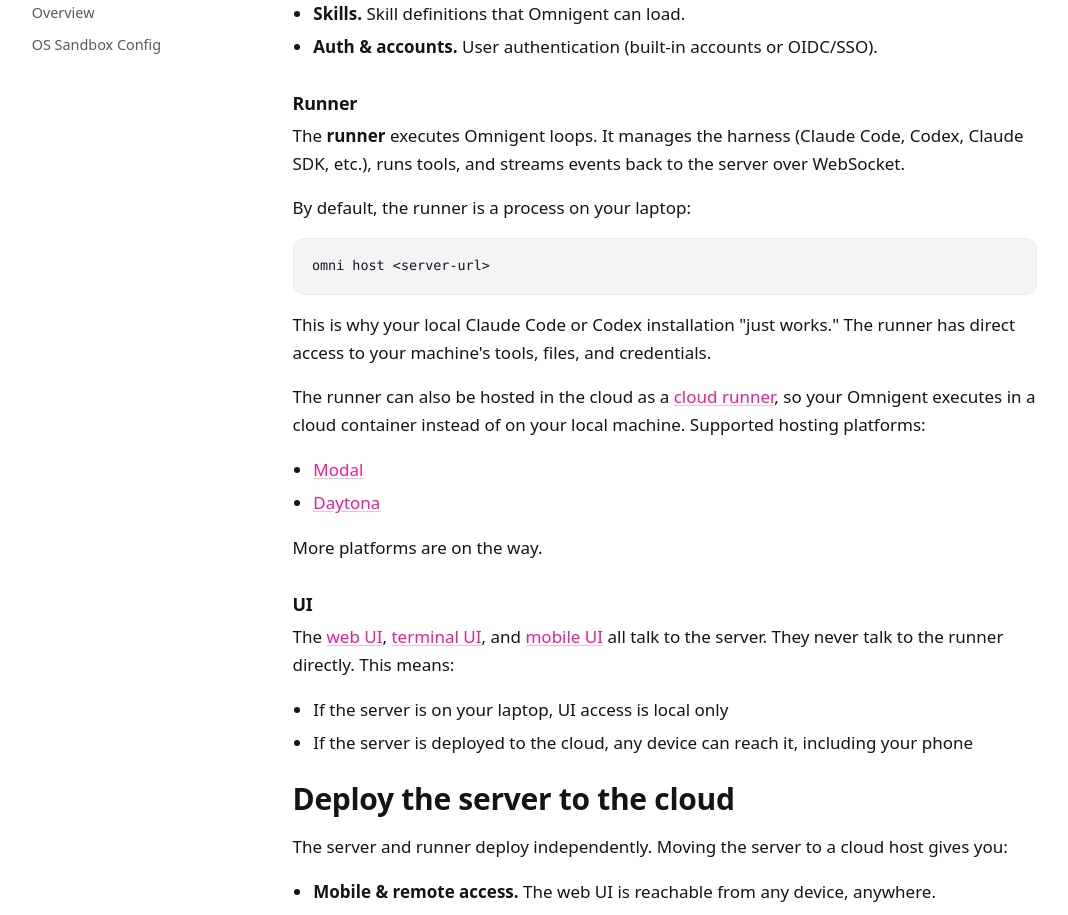
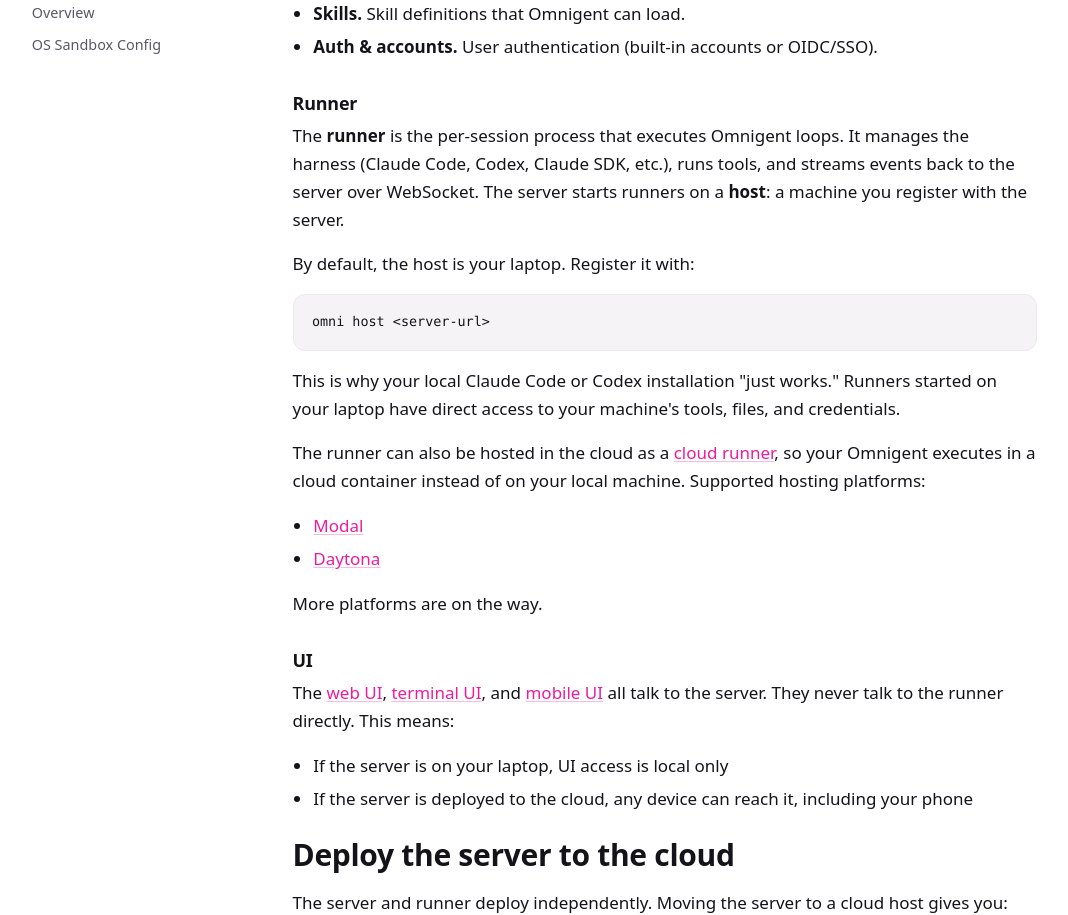
Before and after one commit to omnigent-ai/omnigent-site, a Next.js app: page /docs/deploy/overview in a window 1280 px wide. Shown: the part 1080-1995 px from the top of the page, without its empty margins (100-1168 px from the left). Built offline with nearby package versions, Linux system fonts and the light colour scheme.

Commit message:
Clarify host vs runner terminology on deploy overview

```diff
--- a/app/docs/deploy/overview/page.js
+++ b/app/docs/deploy/overview/page.js
@@ -55,17 +55,20 @@ export default function Page() {
       <h3>Runner</h3>
 
       <p>
-        The <strong>runner</strong> executes Omnigent loops. It manages the harness (Claude Code,
-        Codex, Claude SDK, etc.), runs tools, and streams events back to the server over WebSocket.
+        The <strong>runner</strong> is the per-session process that executes Omnigent loops. It
+        manages the harness (Claude Code, Codex, Claude SDK, etc.), runs tools, and streams events
+        back to the server over WebSocket. The server starts runners on a <strong>host</strong>: a
+        machine you register with the server.
       </p>
 
-      <p>By default, the runner is a process on your laptop:</p>
+      <p>By default, the host is your laptop. Register it with:</p>
 
       <pre><code>{"omni host <server-url>"}</code></pre>
 
       <p>
-        This is why your local Claude Code or Codex installation {'"'}just works.{'"'} The runner
-        has direct access to your machine{"'"}s tools, files, and credentials.
+        This is why your local Claude Code or Codex installation {'"'}just works.{'"'} Runners
+        started on your laptop have direct access to your machine{"'"}s tools, files, and
+        credentials.
       </p>
 
       <p>
```
